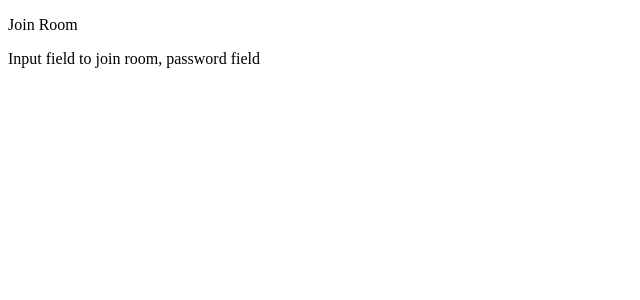
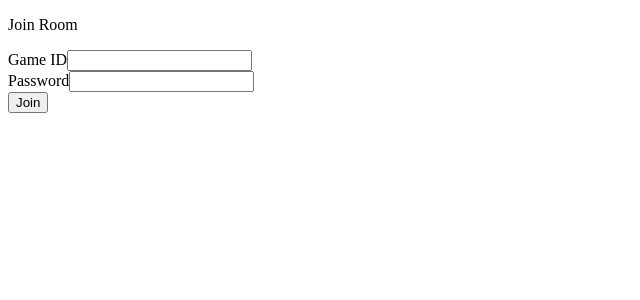
Before and after one commit to evfleet/inkwell, a React (Vite) app in the folder packages/client/: page /room/join in a window 1280 px wide. Shown: the top 300 px of the page, without its empty margins (0-640 px from the left). Built offline with nearby package versions, Linux system fonts and the light colour scheme.

Commit message:
feat(client): setup routing and forms for room creation/joining

```diff
--- a/packages/client/package.json
+++ b/packages/client/package.json
@@ -13,6 +13,7 @@
   "dependencies": {
     "react": "^18.2.0",
     "react-dom": "^18.2.0",
+    "react-hook-form": "^7.49.3",
     "react-router-dom": "^6.21.1",
     "react-use-websocket": "^4.5.0"
   },
--- a/packages/client/src/pages/CreateRoom/CreateRoom.tsx
+++ b/packages/client/src/pages/CreateRoom/CreateRoom.tsx
@@ -1,8 +1,33 @@
+import { useForm } from "react-hook-form";
+import { useNavigate } from "react-router-dom";
+
 export function CreateRoom() {
+  const navigate = useNavigate();
+  const { register, handleSubmit } = useForm();
+
+  const onSubmit = handleSubmit(async (formData) => {
+    const res = await fetch("http://localhost:8081/room/create", {
+      method: "POST",
+      body: JSON.stringify({
+        players: formData.player_count,
+      }),
+    });
+    const data = await res.json();
+
+    navigate(`/room/${data.id}`);
+  });
+
   return (
     <div>
       <p>Create Room</p>
-      <p>Change settings etc</p>
+      <form onSubmit={onSubmit}>
+        <div>
+          <label>Players</label>
+          <input type="number" {...register("player_count")} />
+        </div>
+
+        <button type="submit">Create</button>
+      </form>
     </div>
   );
 }
--- a/packages/client/src/pages/JoinRoom/JoinRoom.tsx
+++ b/packages/client/src/pages/JoinRoom/JoinRoom.tsx
@@ -1,8 +1,31 @@
+import { useForm } from "react-hook-form";
+import { useNavigate } from "react-router-dom";
+
 export function JoinRoom() {
+  const navigate = useNavigate();
+  const { register, handleSubmit } = useForm();
+
+  const onSubmit = handleSubmit((data) => {
+    navigate(`/room/${data.id}`);
+  });
+
   return (
     <div>
       <p>Join Room</p>
-      <p>Input field to join room, password field</p>
+
+      <form onSubmit={onSubmit}>
+        <div>
+          <label>Game ID</label>
+          <input type="text" {...register("id")} />
+        </div>
+
+        <div>
+          <label>Password</label>
+          <input type="text" {...register("password")} />
+        </div>
+
+        <button type="submit">Join</button>
+      </form>
     </div>
   );
 }
--- a/packages/client/src/pages/Landing/Landing.tsx
+++ b/packages/client/src/pages/Landing/Landing.tsx
@@ -1,26 +1,12 @@
-import { useNavigate } from "react-router-dom";
+import { Link } from "react-router-dom";
 
 export function Landing() {
-  const navigate = useNavigate();
-
-  async function handleCreateRoom() {
-    const res = await fetch("http://localhost:8081/room/create", {
-      method: "POST",
-    });
-    const data = await res.json();
-
-    navigate(`/room/${data.roomId}`);
-
-    console.log("data", data);
-  }
-
   return (
     <div>
       <p>Landing</p>
 
-      <button onClick={handleCreateRoom}>Create</button>
-
-      <button>Join</button>
+      <Link to="/room/join">Join</Link>
+      <Link to="/room/create">Create</Link>
     </div>
   );
 }
```
